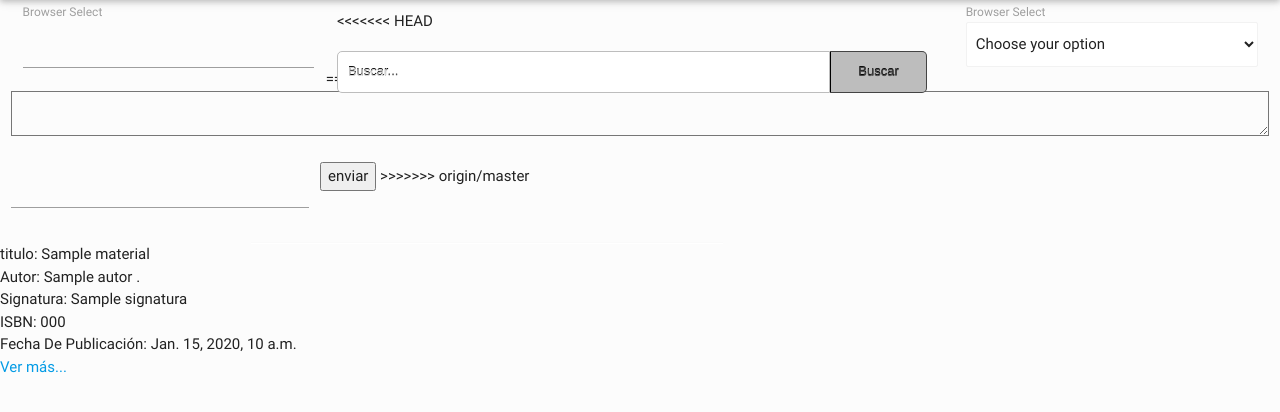
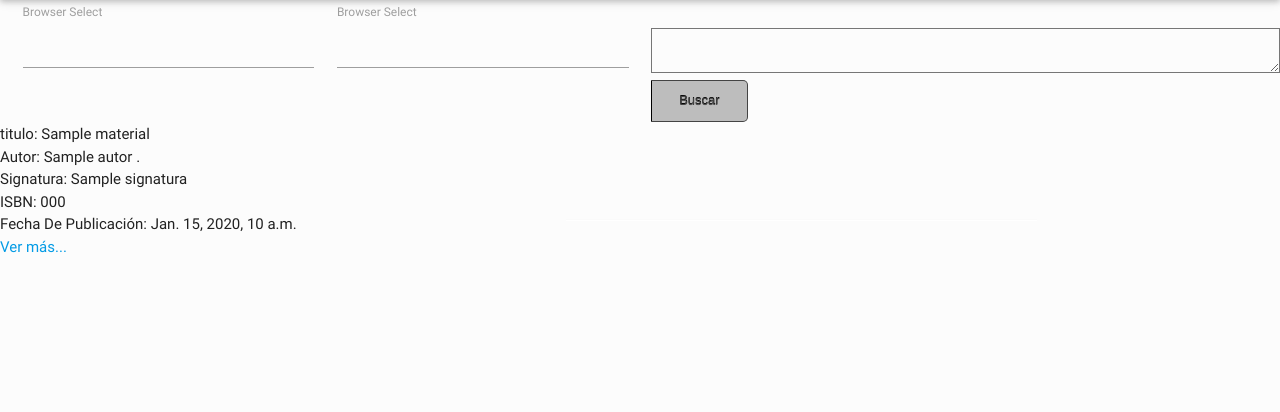
Before and after one commit to ikkerxd/biblioteca, a Django app: template biblioteca/templates/catalogacion/busqueda.html in a window 1280 px wide. Shown: the part 107-519 px from the top of the page. Run offline with Django 3.2, Linux system fonts and the light colour scheme; the template is opened without the code that fills it: most values are stand-ins (such as "Sample title", 1, 10 or a date in 2020); form fields are guessed from the names that the template uses; some libraries are stand-ins or nearby versions.

Commit message:
correcion

```diff
--- a/biblioteca/templates/catalogacion/include/header.html
+++ b/biblioteca/templates/catalogacion/include/header.html
@@ -59,47 +59,25 @@
     <div class="row">
 
       <div class="col s12 m3">
-        <label>Browser Select</label>
-
+          <label>Browser Select</label>
         {{form.categoria}}
       </div>
-
+      <div class="col s12 m3">
+          <label>Browser Select</label>
+        {{form.tipo}}
+      </div>
       <div class="col s12 search-wrapper m6">
-<<<<<<< HEAD
         <!--<i class="mdi-action-search"></i>
         <input type="text" name="Search" class="search-input z-depth-2" placeholder="busqueda">-->
         <section class="webdesigntuts-workshop">
-          <form action="" method="">
-            <input type="search" placeholder="Buscar...">
-            <button>Buscar</button>
-          </form>
+            {{ form.descripcion }}
+            <button type="submit" name="action">Buscar</button>
         </section>
       </div>
 
-      <div class="col s12 m3">
-        <label>Browser Select</label>
-        <select class="browser-default">
-          <option value="" disabled selected>Choose your option</option>
-          <option value="1">Option 1</option>
-          <option value="2">Option 2</option>
-          <option value="3">Option 3</option>
-        </select>
-      </div>
 
 
-=======
-        <i class="mdi-action-search"></i>
-        {{form.descripcion}}
-      </div>
 
-      <div class="col s12 m3">
-        {{form.tipo}}
-      </div>
-
-      <button type="submit" name="action" > enviar</button>
-
-
->>>>>>> origin/master
     </div>
 
   </form>
```
